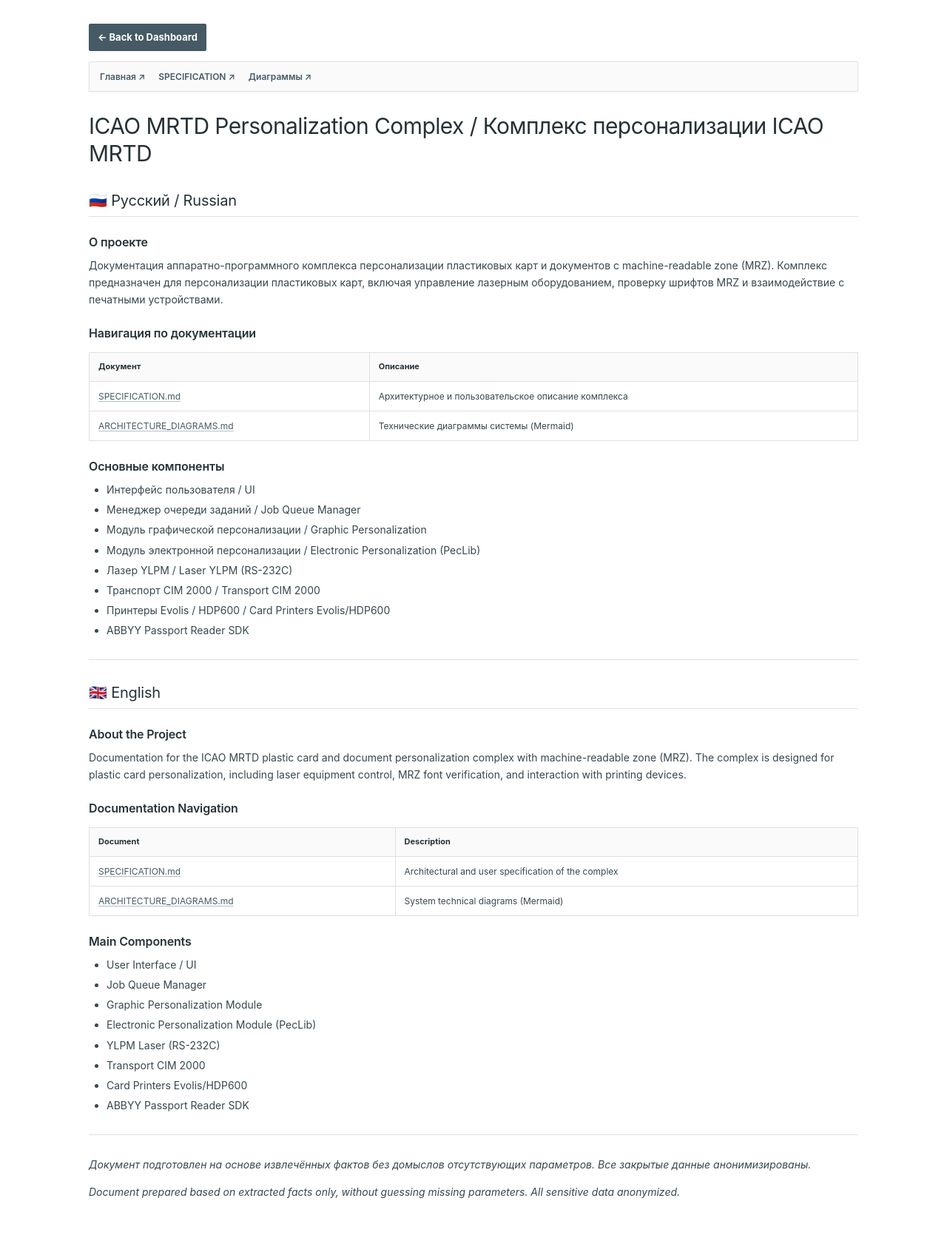
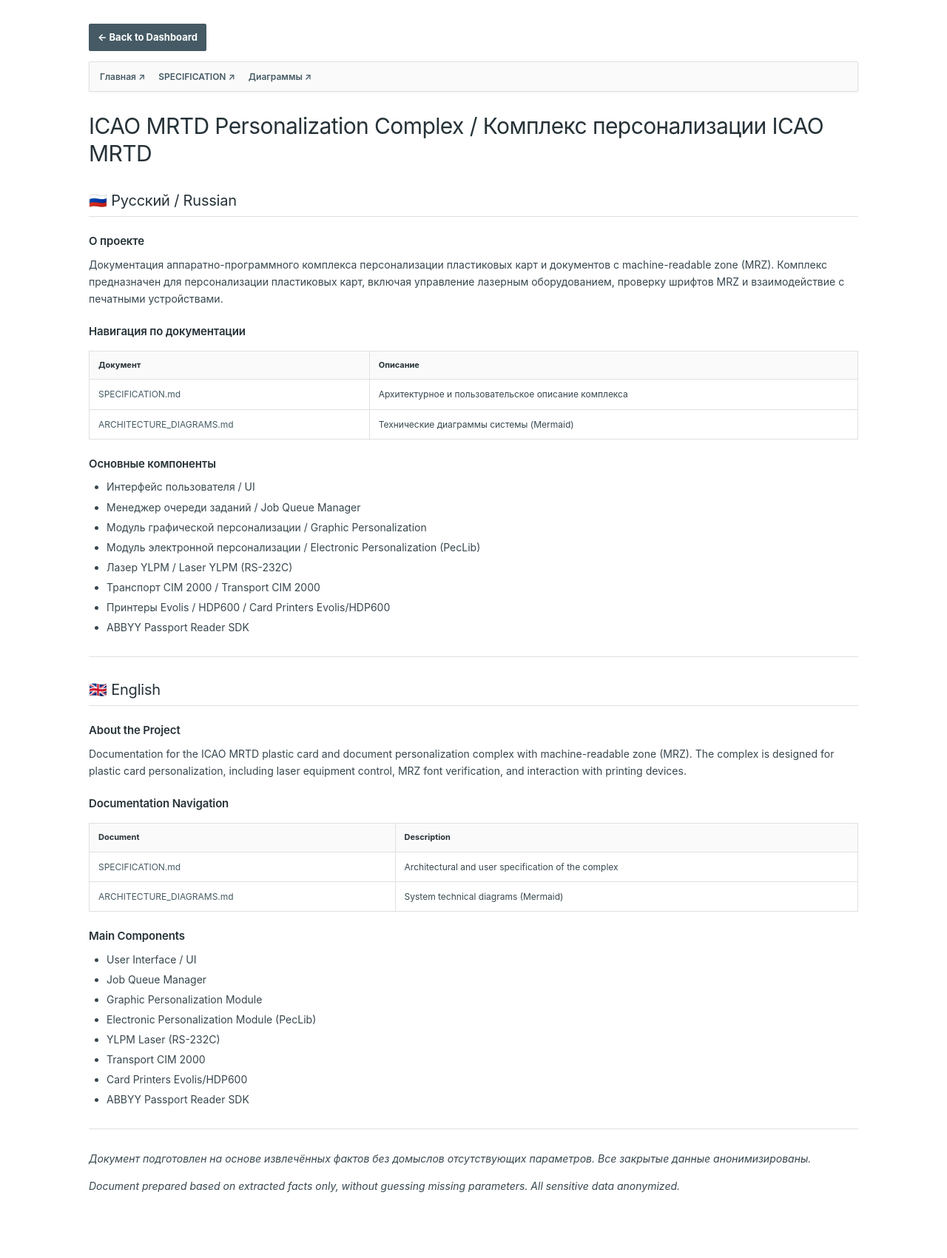
Before and after one commit to ekatmoz88-alt/icao-mrtd-documentation, a Jekyll site: the page built from README.md, in a window 1280 px wide. Shown: the whole page at 74% size. Built offline with Jekyll 4.4.1, drawn with Linux system fonts in a browser that asks for light colours; our own code applies the rules of GitHub Pages for plain Markdown files.

Commit message:
Refine ICAO MRTD styling to match API portfolio reference

```diff
--- a/_layouts/default.html
+++ b/_layouts/default.html
@@ -33,6 +33,8 @@
       background: var(--surface);
       color: var(--text);
       font: 14px/1.6 Inter, -apple-system, BlinkMacSystemFont, "Segoe UI", Arial, sans-serif;
+      -webkit-font-smoothing: antialiased;
+      text-rendering: optimizeLegibility;
     }
 
     .content {
@@ -64,7 +66,7 @@
 
     h3 {
       margin: 24px 0 10px;
-      font-size: 16px;
+      font-size: 15px;
       font-weight: 600;
     }
 
@@ -91,19 +93,20 @@
 
     a {
       color: var(--blue);
-      text-decoration: underline;
-      text-decoration-color: #b0bec5;
-      text-underline-offset: 2px;
+      text-decoration: none;
+      text-underline-offset: 3px;
     }
 
     a:hover {
       color: var(--blue-dark);
+      text-decoration: underline;
       text-decoration-color: currentColor;
     }
 
     a:focus-visible, button:focus-visible {
       outline: 3px solid #8bb8f2;
       outline-offset: 3px;
+      border-radius: var(--radius);
     }
 
     strong { color: var(--ink); }
@@ -245,6 +248,7 @@
       .nav-panel { gap: 8px 14px; }
       table { display: block; overflow-x: auto; }
       th, td { padding: 9px 10px; }
+      .content { overflow-wrap: anywhere; }
     }
 
     @media (max-width: 520px) {
```
